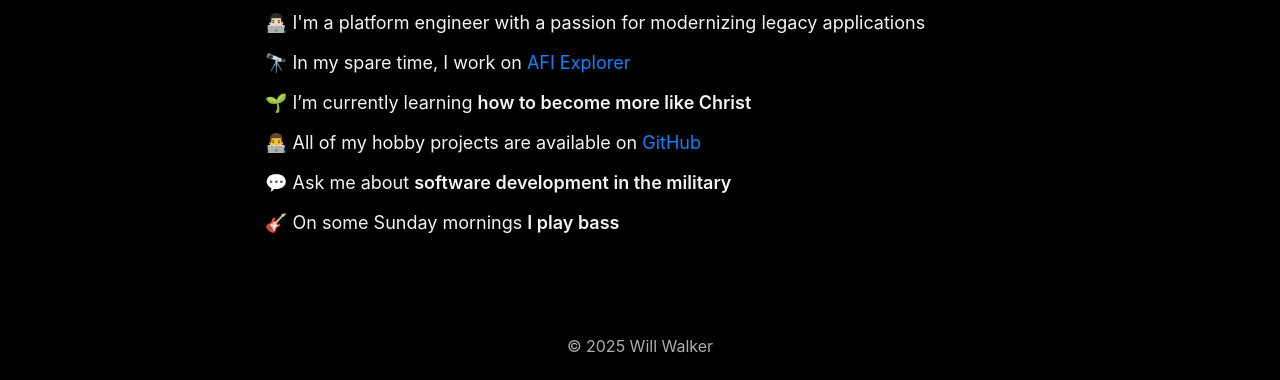
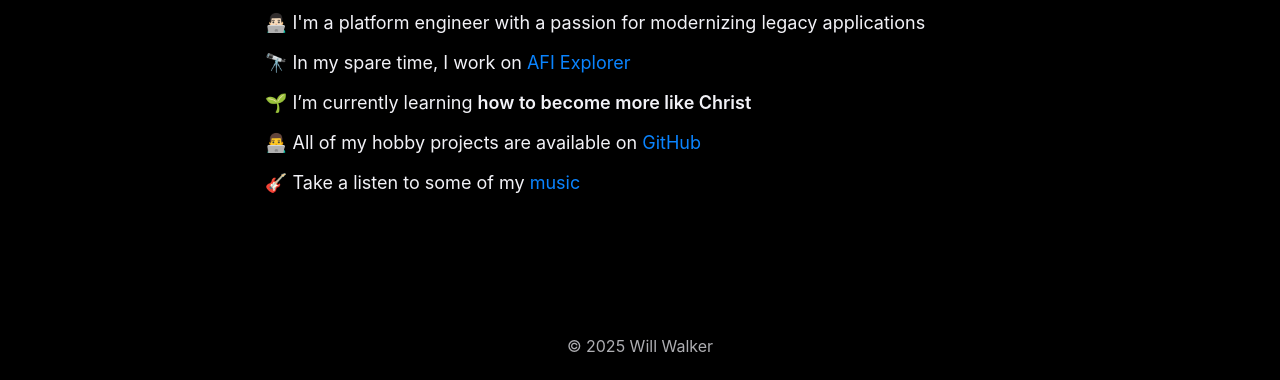
Before and after one commit to willswire/website, an Astro site: page / in a window 1280 px wide. Shown: the part 420-800 px from the top of the page. Built offline with nearby package versions, Linux system fonts and the light colour scheme; Astro itself is replaced by a stand-in of ours.

Commit message:
Update index.astro (#12)

```diff
--- a/src/pages/index.astro
+++ b/src/pages/index.astro
@@ -21,15 +21,13 @@ import { SITE_TITLE, SITE_DESCRIPTION } from '../consts';
 
 			<p>👨🏻‍💻 I'm a platform engineer with a passion for modernizing legacy applications</p>
 
-            <p>🔭 In my spare time, I work on <a href="https://afiexplorer.com">AFI Explorer</a></p>
+			<p>🔭 In my spare time, I work on <a href="https://afiexplorer.com">AFI Explorer</a></p>
 
-            <p>🌱 I’m currently learning <strong>how to become more like Christ</strong></p>
+			<p>🌱 I’m currently learning <strong>how to become more like Christ</strong></p>
 
-            <p>👨‍💻 All of my hobby projects are available on <a href="https://github.com/willswire?tab=repositories">GitHub</a></p>
+			<p>👨‍💻 All of my hobby projects are available on <a href="https://github.com/willswire?tab=repositories">GitHub</a></p>
 
-            <p>💬 Ask me about <strong>software development in the military</strong></p>
-
-            <p>🎸 On some Sunday mornings <strong>I play bass</strong></p>
+			<p>🎸 Take a listen to some of my <a href="https://linktr.ee/willwalkermusic">music</a></p>
 		</main>
 		<Footer />
 	</body>
```
